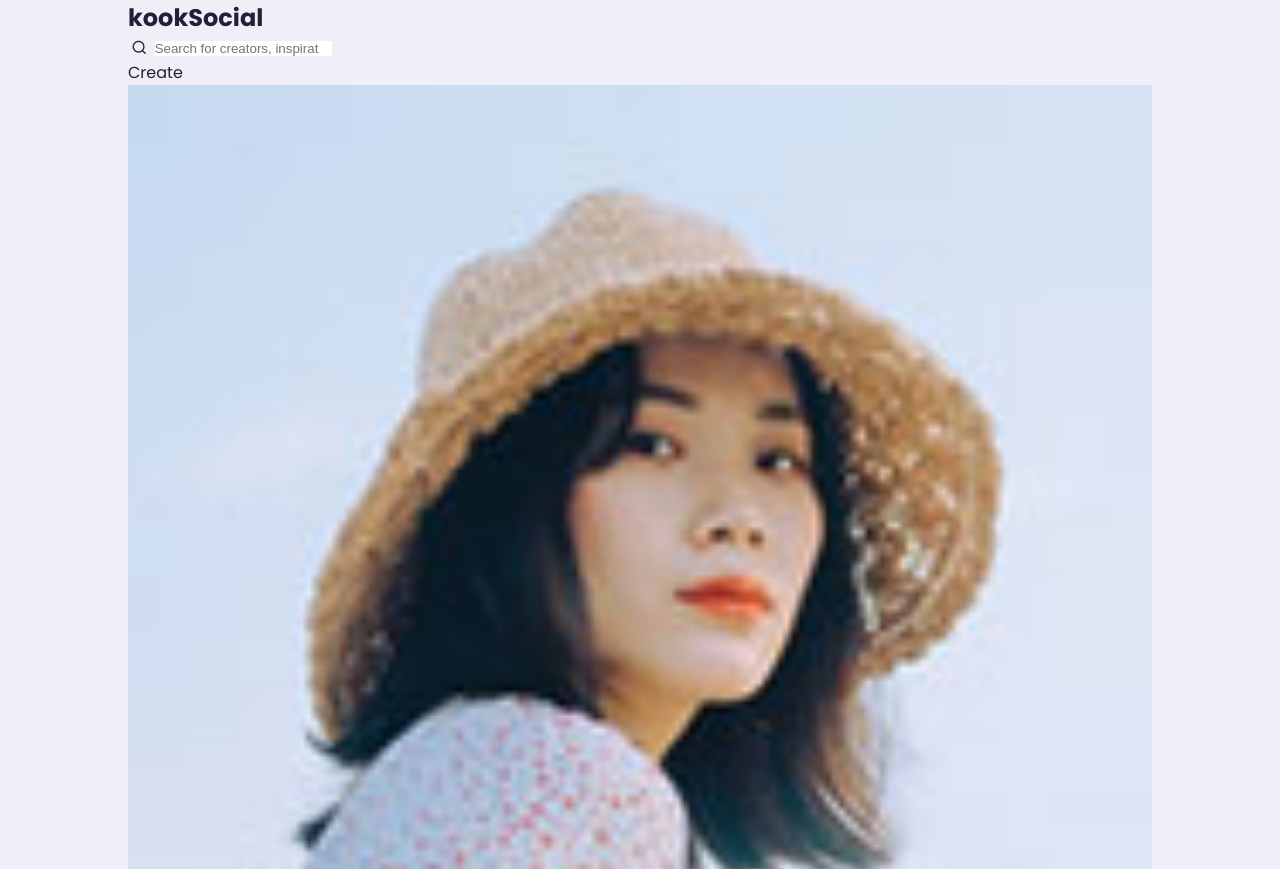
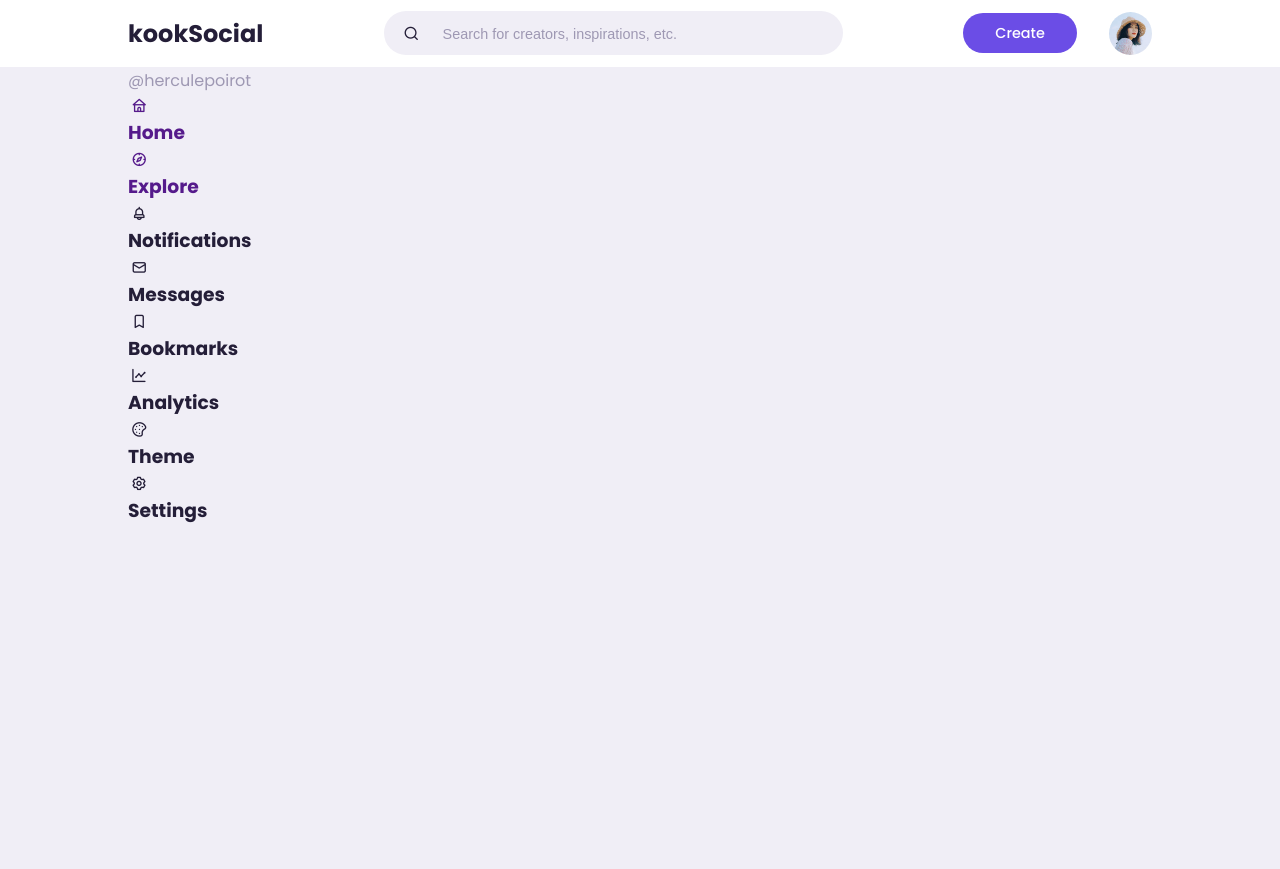
Before and after one commit to archa8/30-days-of-js, a plain HTML site: page Day30/index.html in a window 1280 px wide. Shown: the top 869 px of the page. After the commit the page ends 800 px from the top, so only its background shows below. Drawn offline with nearby package versions, Linux system fonts and the light colour scheme.

Commit message:
chore: Update navigation bar with improved search and create functionality

```diff
--- a/Day30/index.html
+++ b/Day30/index.html
@@ -15,15 +15,54 @@
       </h2>
       <div class="search-bar">
         <i class="uil uil-search"></i>
-        <input type="search" placeholder="Search for creators, inspirations">
+        <input type="search" placeholder="Search for creators, inspirations, etc.">
       </div>
       <div class="create">
-        <label for="create-post">Create</label>
-        <div class="profile-picture">
+        <label class="btn btn-primary" for="create-post">Create</label>
+        <div class="profile-photo">
           <img src="images/profile-1.jpg" alt="">
         </div>
       </div>
     </div>
   </nav>
+
+  <main>
+    <div class="container">
+      <div class="left">
+        <a href="" class="profile">
+          <div class="profile-photo">
+            <img src="images/profile-1.jpg" alt="">
+          </div>
+          <div class="handle">
+            <h4>Hercule Poirot</h4>
+            <p class="text-muted">
+              @herculepoirot
+            </p>
+          </div>
+        </a>
+        <div class="sidebar">
+          <a href="" class="menu-item active">
+            <span><i class="uil uil-home"></i></span><h3>Home</h3>
+          </a>
+          <a href="" class="menu-item">
+            <span><i class="uil uil-compass"></i></span><h3>Explore</h3>
+          </a>
+
+          <span><i class="uil uil-bell"></i></span><h3>Notifications</h3>
+          <span><i class="uil uil-envelope-alt"></i></span><h3>Messages</h3>
+          <span><i class="uil uil-bookmark"></i></span><h3>Bookmarks</h3>
+          <span><i class="uil uil-chart-line"></i></span><h3>Analytics</h3>
+          <span><i class="uil uil-palette"></i></span><h3>Theme</h3>
+          <span><i class="uil uil-setting"></i></span><h3>Settings</h3>
+        </div>
+      </div>
+      <div class="middle">
+
+      </div>
+      <div class="right">
+
+      </div>
+    </div>
+  </main>
 </body>
 </html>
--- a/Day30/style.css
+++ b/Day30/style.css
@@ -18,7 +18,9 @@
   --card-padding: 1rem;
 }
 
-*, *::before, *::after {
+*,
+*::before,
+*::after {
   margin: 0;
   padding: 0;
   outline: 0;
@@ -70,3 +72,51 @@ img {
   color: var(--color-white);
   background: var(--color-primary);
 }
+
+.text-bold {
+  font-weight: 500;
+}
+
+.text-muted {
+  color: var(--color-gray);
+}
+
+
+nav {
+  width: 100%;
+  background: var(--color-white);
+  padding: 0.7rem 0;
+  position: fixed;
+  top: 0;
+  z-index: 10;
+}
+
+nav .container {
+  display: flex;
+  align-items: center;
+  justify-content: space-between;
+}
+
+nav .search-bar {
+  background: var(--color-light);
+  border-radius: var(--border-radius);
+  padding: var(--search-padding);
+}
+
+nav .search-bar input[type="search"] {
+  background: transparent;
+  width: 30vw;
+  margin-left: 1rem;
+  font-size: 0.9rem;
+  color: var(--color-dark);
+}
+
+nav .search-bar input[type="search"]::placeholder {
+  color: var(--color-gray);
+}
+
+nav .create {
+  display: flex;
+  align-items: center;
+  gap: 2rem;
+}
```
